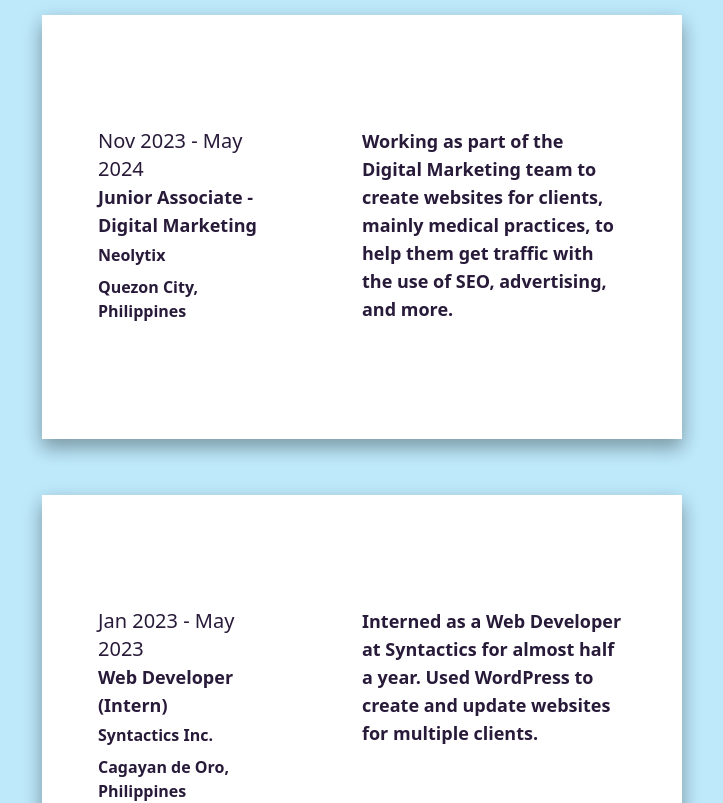
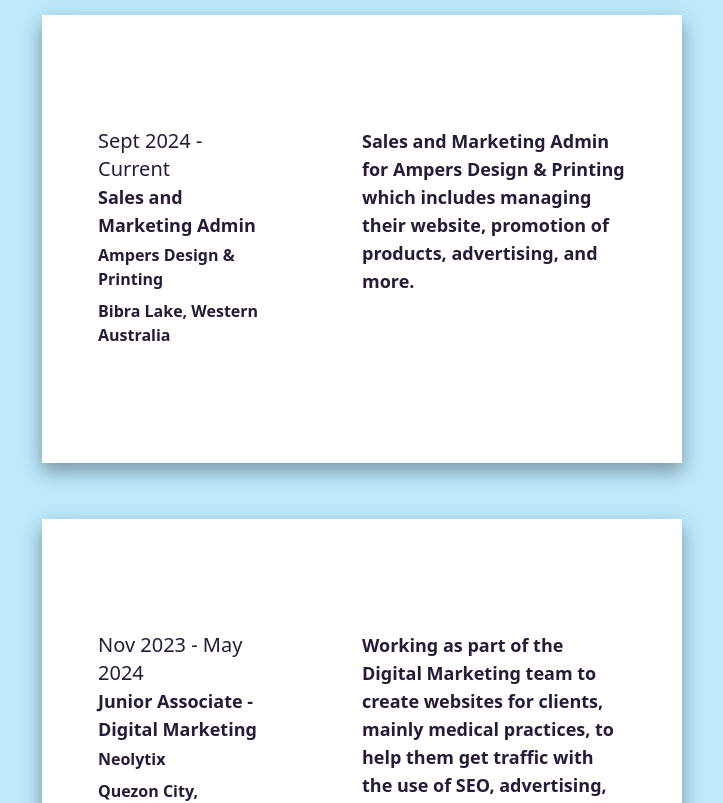
Before and after one commit to AlKyleee/Website-Portfolio, a React (Vite) app: page /resume in a window 1280 px wide. Shown: the part 960-1763 px from the top of the page, without its empty margins (278-1001 px from the left). Built offline with nearby package versions, Linux system fonts and the light colour scheme; a web font is replaced by a local one.

Commit message:
Update experience

```diff
--- a/src/pages/Resume.jsx
+++ b/src/pages/Resume.jsx
@@ -22,6 +22,9 @@
           <p className='text-lg font-semibold text-tertiary'>Studied Bachelor of Science in Information Technology for four years at the University of Santo Tomas. Graduated a Cum Laude and achieved multiple Dean's Lister.</p>
         </ResumeCard>
         <p className="mt-20 text-2xl font-medium">Experience</p>
+        <ResumeCard duration='Sept 2024 - Current' positionName='Sales and Marketing Admin' companyDegree='Ampers Design & Printing' location='Bibra Lake, Western Australia'>
+          <p className='text-lg font-semibold text-tertiary'>Sales and Marketing Admin for Ampers Design & Printing which includes managing their website, promotion of products, advertising, and more.</p>
+        </ResumeCard>
         <ResumeCard duration='Nov 2023 - May 2024' positionName='Junior Associate - Digital Marketing' companyDegree='Neolytix' location='Quezon City, Philippines'>
           <p className='text-lg font-semibold text-tertiary'>Working as part of the Digital Marketing team to create websites for clients, mainly medical practices, to help them get traffic with the use of SEO, advertising, and more.</p>
         </ResumeCard>
```
